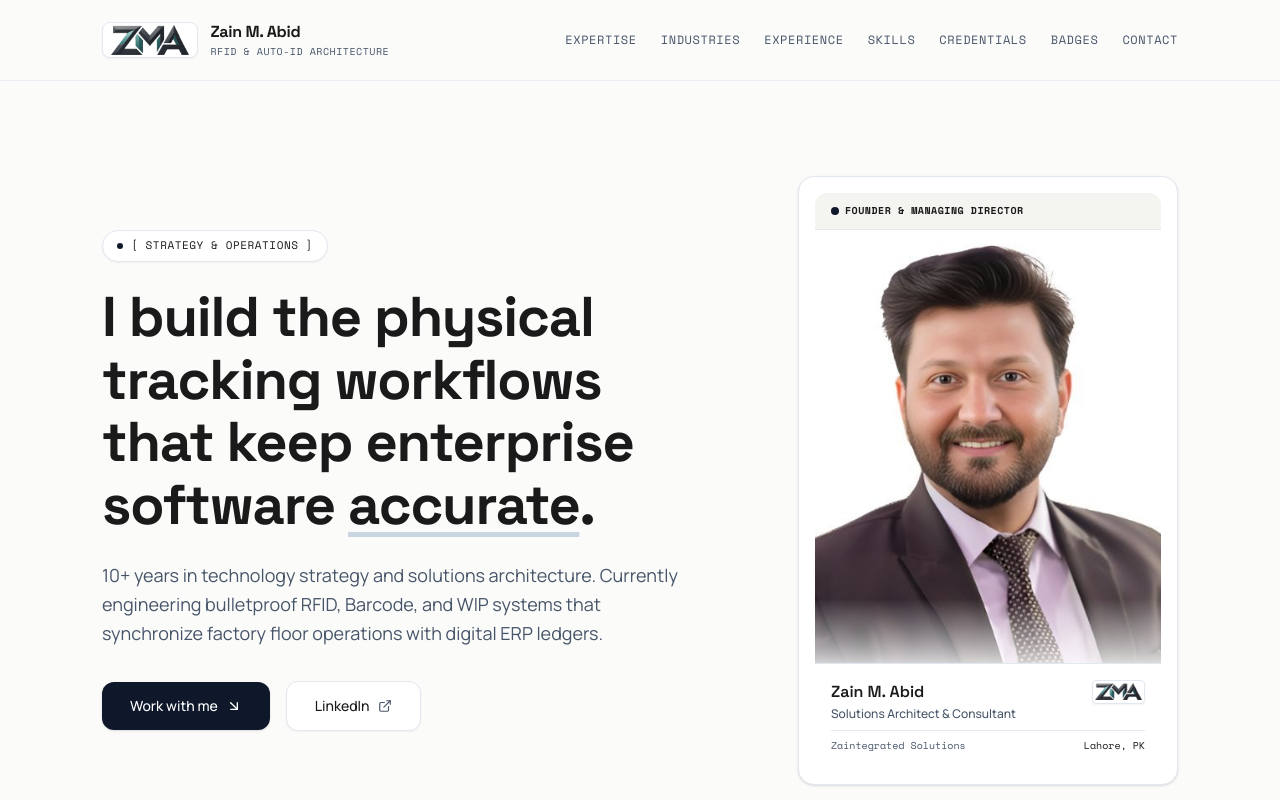
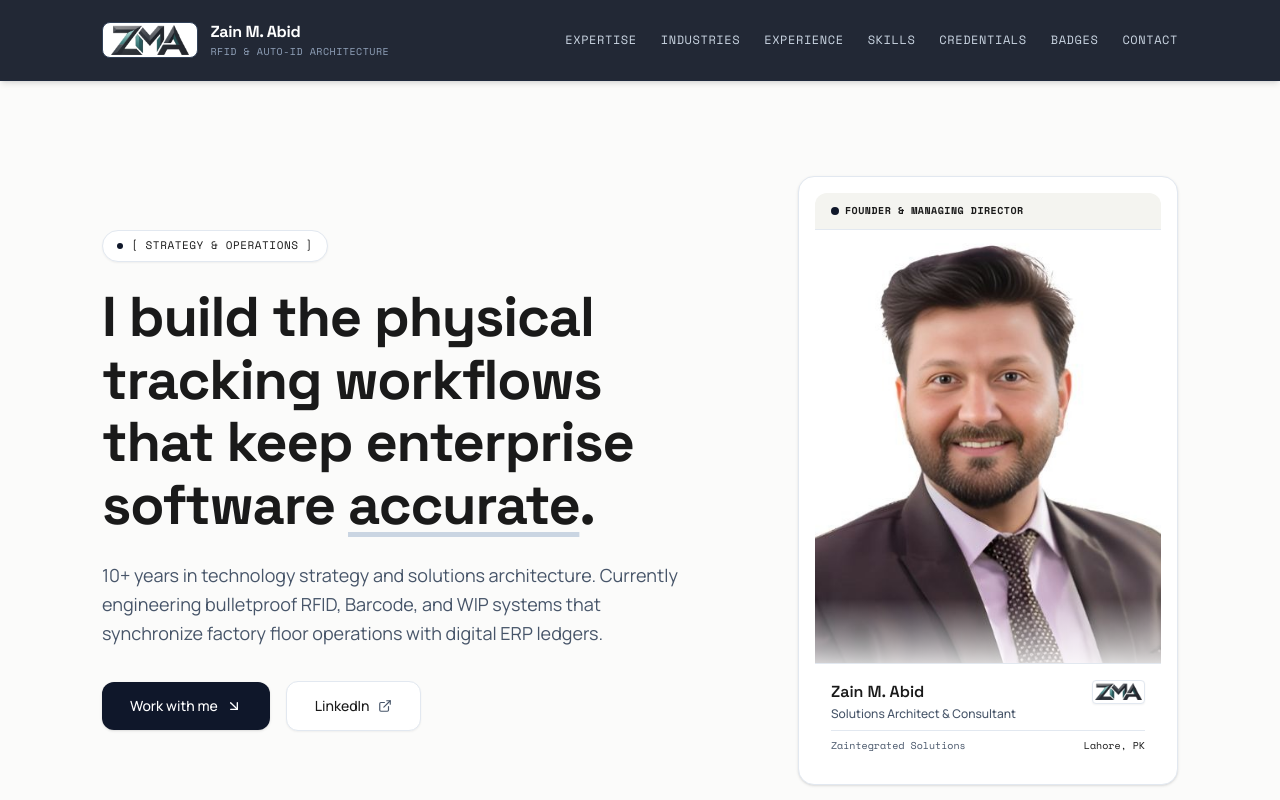
Before and after one commit to zainmabid/myportfolio, a React (Vite) app: page / in a window 1280 px wide. Shown: the top 800 px of the page. Built offline with nearby package versions, Linux system fonts and the light colour scheme.

Commit message:
feat(navbar): dynamic adaptive navbar contrast (dark navbar on light sections, light navbar on dark sections) with synchronized readable typography

```diff
--- a/src/components/Brands.tsx
+++ b/src/components/Brands.tsx
@@ -61,7 +61,7 @@ export const Brands: React.FC = () => {
   }, [brands]);
 
   return (
-    <section className="py-28 sm:py-36 border-b border-slate-800 bg-[#0F172A] overflow-hidden">
+    <section data-section-theme="dark" className="py-28 sm:py-36 border-b border-slate-800 bg-[#0F172A] overflow-hidden">
       {/* Section Header */}
       <div className="max-w-[1140px] mx-auto px-4 sm:px-6 lg:px-8 mb-12 sm:mb-16 text-left">
         <div className="max-w-3xl">
--- a/src/components/Certifications.tsx
+++ b/src/components/Certifications.tsx
@@ -49,7 +49,7 @@ export const Certifications: React.FC = () => {
   const hasMoreThanLimit = filteredItems.length > 16;
 
   return (
-    <section id="credentials" className="py-28 sm:py-36 border-b border-slate-800 bg-[#0F172A] text-white">
+    <section id="credentials" data-section-theme="dark" className="py-28 sm:py-36 border-b border-slate-800 bg-[#0F172A] text-white">
       <div className="max-w-[1140px] mx-auto px-4 sm:px-6 lg:px-8 text-left">
         {/* Section Heading */}
         <div className="max-w-2xl mb-12">
--- a/src/components/Contact.tsx
+++ b/src/components/Contact.tsx
@@ -17,7 +17,7 @@ export const Contact: React.FC = () => {
   };
 
   return (
-    <footer id="contact" className="py-28 sm:py-36 bg-[#FBFBFA] text-left border-t border-[#E2E8F0] text-[#1A1A1A]">
+    <footer id="contact" data-section-theme="light" className="py-28 sm:py-36 bg-[#FBFBFA] text-left border-t border-[#E2E8F0] text-[#1A1A1A]">
       <div className="max-w-[1140px] mx-auto px-4 sm:px-6 lg:px-8">
         {/* Bold, Simple, Highly Professional Closure Block - Dark Executive Card */}
         <div className="p-8 sm:p-12 lg:p-14 rounded-2xl bg-[#0F172A] border border-slate-800 shadow-xl relative overflow-hidden text-left">
--- a/src/components/Education.tsx
+++ b/src/components/Education.tsx
@@ -7,7 +7,7 @@ export const Education: React.FC = () => {
   const { education } = PORTFOLIO_DATA;
 
   return (
-    <section id="education" className="py-28 sm:py-36 border-b border-slate-800 bg-[#0F172A] text-white">
+    <section id="education" data-section-theme="dark" className="py-28 sm:py-36 border-b border-slate-800 bg-[#0F172A] text-white">
       <div className="max-w-[1140px] mx-auto px-4 sm:px-6 lg:px-8 text-left">
         {/* Section Heading */}
         <div className="max-w-3xl mb-14">
--- a/src/components/Experience.tsx
+++ b/src/components/Experience.tsx
@@ -12,7 +12,7 @@ export const Experience: React.FC = () => {
   const selectedIdx = experience.findIndex((item) => item.id === selectedId);
 
   return (
-    <section id="experience" className="py-28 sm:py-36 border-b border-slate-800 bg-[#0F172A] text-white">
+    <section id="experience" data-section-theme="dark" className="py-28 sm:py-36 border-b border-slate-800 bg-[#0F172A] text-white">
       <div className="max-w-[1140px] mx-auto px-4 sm:px-6 lg:px-8 text-left">
         {/* Section Tag Capsule */}
         <div className="mb-4">
--- a/src/components/GoogleBadges.tsx
+++ b/src/components/GoogleBadges.tsx
@@ -39,7 +39,7 @@ export const GoogleBadges: React.FC = () => {
   const activeIdx = filteredBadges.findIndex((b) => b.id === activeBadge?.id);
 
   return (
-    <section id="badges" className="py-28 sm:py-36 border-b border-[#E2E8F0] bg-[#FBFBFA]">
+    <section id="badges" data-section-theme="light" className="py-28 sm:py-36 border-b border-[#E2E8F0] bg-[#FBFBFA]">
       <div className="max-w-[1140px] mx-auto px-4 sm:px-6 lg:px-8 text-left">
         {/* Section Heading & Verification Profile CTA */}
         <div className="flex flex-col lg:flex-row lg:items-end justify-between gap-8 mb-12">
--- a/src/components/Hero.tsx
+++ b/src/components/Hero.tsx
@@ -39,7 +39,7 @@ export const Hero: React.FC = () => {
   };
 
   return (
-    <section className="pt-32 pb-24 sm:pt-44 sm:pb-36 border-b border-[#E2E8F0] bg-[#FBFBFA]">
+    <section data-section-theme="light" className="pt-32 pb-24 sm:pt-44 sm:pb-36 border-b border-[#E2E8F0] bg-[#FBFBFA]">
       <motion.div
         className="max-w-[1140px] mx-auto px-4 sm:px-6 lg:px-8 text-left"
         variants={containerVariants}
--- a/src/components/Industries.tsx
+++ b/src/components/Industries.tsx
@@ -49,7 +49,7 @@ export const Industries: React.FC = () => {
   };
 
   return (
-    <section id="industries" className="py-28 sm:py-36 border-b border-[#E2E8F0] bg-[#FBFBFA]">
+    <section id="industries" data-section-theme="light" className="py-28 sm:py-36 border-b border-[#E2E8F0] bg-[#FBFBFA]">
       <div className="max-w-[1140px] mx-auto px-4 sm:px-6 lg:px-8 text-left">
         {/* Section Heading */}
         <div className="max-w-2xl mb-14">
--- a/src/components/Navbar.tsx
+++ b/src/components/Navbar.tsx
@@ -5,14 +5,58 @@ import { PORTFOLIO_DATA } from '@/data/content';
 export const Navbar: React.FC = () => {
   const [mobileOpen, setMobileOpen] = useState(false);
   const [scrolled, setScrolled] = useState(false);
+  // navbarTheme is 'dark' when section background is light,
+  // and 'light' when section background is dark.
+  const [navbarTheme, setNavbarTheme] = useState<'light' | 'dark'>('dark');
 
   useEffect(() => {
+    let ticking = false;
+
+    const updateNavbarTheme = () => {
+      setScrolled(window.scrollY > 20);
+
+      // Check which section is directly behind the navbar (check at y = 50px from top)
+      const checkY = 50;
+      const sections = document.querySelectorAll<HTMLElement>('[data-section-theme]');
+
+      let currentSectionTheme: 'light' | 'dark' = 'light'; // Default for Hero section at top
+
+      for (let i = 0; i < sections.length; i++) {
+        const rect = sections[i].getBoundingClientRect();
+        if (rect.top <= checkY && rect.bottom > checkY) {
+          currentSectionTheme = (sections[i].dataset.sectionTheme as 'light' | 'dark') || 'light';
+          break;
+        }
+      }
+
+      // Dynamic inversion rule:
+      // If section background is light => navbar is dark
+      // If section background is dark  => navbar is light
+      const nextNavbarTheme = currentSectionTheme === 'light' ? 'dark' : 'light';
+      setNavbarTheme(nextNavbarTheme);
+      ticking = false;
+    };
+
     const handleScroll = () => {
-      setScrolled(window.scrollY > 20);
+      if (!ticking) {
+        window.requestAnimationFrame(updateNavbarTheme);
+        ticking = true;
+      }
     };
-    window.addEventListener('scroll', handleScroll);
-    return () => window.removeEventListener('scroll', handleScroll);
+
+    // Run on initial render
+    updateNavbarTheme();
+
+    window.addEventListener('scroll', handleScroll, { passive: true });
+    window.addEventListener('resize', handleScroll, { passive: true });
+
+    return () => {
+      window.removeEventListener('scroll', handleScroll);
+      window.removeEventListener('resize', handleScroll);
+    };
   }, []);
+
+  const isDark = navbarTheme === 'dark';
 
   const navLinks = [
     { label: 'Expertise', href: '#expertise' },
@@ -26,10 +70,14 @@ export const Navbar: React.FC = () => {
 
   return (
     <header
-      className={`fixed top-0 left-0 right-0 z-40 transition-all duration-200 ${
-        scrolled
-          ? 'bg-[#FBFBFA]/95 backdrop-blur-md border-b border-[#E2E8F0] shadow-xs'
-          : 'bg-[#FBFBFA]/85 backdrop-blur-xs border-b border-[#E2E8F0]/70'
+      className={`fixed top-0 left-0 right-0 z-40 transition-colors duration-300 ${
+        isDark
+          ? scrolled
+            ? 'bg-[#0B1120]/95 backdrop-blur-md border-b border-slate-800 shadow-lg'
+            : 'bg-[#0B1120]/90 backdrop-blur-md border-b border-slate-800/80 shadow-md'
+          : scrolled
+            ? 'bg-[#FBFBFA]/95 backdrop-blur-md border-b border-[#E2E8F0] shadow-sm'
+            : 'bg-[#FBFBFA]/90 backdrop-blur-md border-b border-[#E2E8F0]/80 shadow-xs'
       }`}
     >
       <div className="max-w-[1140px] mx-auto px-4 sm:px-6 lg:px-8">
@@ -40,7 +88,13 @@ export const Navbar: React.FC = () => {
             className="flex items-center gap-3 group focus-visible:outline-none"
             aria-label="Back to top"
           >
-            <div className="h-8 sm:h-9 px-2 py-0.5 rounded-lg bg-white border border-[#E2E8F0] shadow-xs flex items-center justify-center shrink-0 group-hover:border-slate-400 transition-all">
+            <div
+              className={`h-8 sm:h-9 px-2 py-0.5 rounded-lg bg-white shadow-xs flex items-center justify-center shrink-0 transition-all ${
+                isDark
+                  ? 'border border-slate-700 group-hover:border-slate-500'
+                  : 'border border-[#E2E8F0] group-hover:border-slate-400'
+              }`}
+            >
               <img
                 src="/logos/zma.png"
                 alt="ZMA"
@@ -48,10 +102,20 @@ export const Navbar: React.FC = () => {
               />
             </div>
             <div className="flex flex-col text-left">
-              <span className="font-heading font-extrabold text-sm sm:text-base tracking-[-0.02em] text-[#1A1A1A] group-hover:text-slate-700 transition-colors">
+              <span
+                className={`font-heading font-extrabold text-sm sm:text-base tracking-[-0.02em] transition-colors ${
+                  isDark
+                    ? 'text-white group-hover:text-slate-200'
+                    : 'text-[#1A1A1A] group-hover:text-slate-700'
+                }`}
+              >
                 {PORTFOLIO_DATA.person.name}
               </span>
-              <span className="font-mono text-[9px] sm:text-[10px] uppercase tracking-wider text-[#475569]">
+              <span
+                className={`font-mono text-[9px] sm:text-[10px] uppercase tracking-wider transition-colors ${
+                  isDark ? 'text-slate-400' : 'text-[#475569]'
+                }`}
+              >
                 RFID &amp; Auto-ID Architecture
               </span>
             </div>
@@ -64,7 +128,11 @@ export const Navbar: React.FC = () => {
                 <a
                   key={link.href}
                   href={link.href}
-                  className="text-xs uppercase font-mono tracking-wider text-[#475569] hover:text-[#1A1A1A] transition-colors font-medium py-1"
+                  className={`text-xs uppercase font-mono tracking-wider transition-colors font-medium py-1 ${
+                    isDark
+                      ? 'text-slate-300 hover:text-white'
+                      : 'text-[#475569] hover:text-[#1A1A1A]'
+                  }`}
                 >
                   {link.label}
                 </a>
@@ -76,7 +144,11 @@ export const Navbar: React.FC = () => {
           <div className="flex items-center md:hidden">
             <button
               onClick={() => setMobileOpen(!mobileOpen)}
-              className="p-2 rounded-lg border border-[#E2E8F0] bg-white text-[#1A1A1A]"
+              className={`p-2 rounded-lg border transition-colors ${
+                isDark
+                  ? 'border-slate-700 bg-slate-800 text-white hover:bg-slate-700'
+                  : 'border-[#E2E8F0] bg-white text-[#1A1A1A] hover:bg-slate-100'
+              }`}
               aria-label="Toggle navigation menu"
               aria-expanded={mobileOpen}
             >
@@ -88,14 +160,24 @@ export const Navbar: React.FC = () => {
 
       {/* Mobile Drawer */}
       {mobileOpen && (
-        <div className="md:hidden border-b border-[#E2E8F0] bg-[#FBFBFA] px-6 py-4 space-y-3 shadow-lg text-left">
+        <div
+          className={`md:hidden border-b px-6 py-4 space-y-3 shadow-lg text-left transition-colors ${
+            isDark
+              ? 'border-slate-800 bg-[#0B1120]'
+              : 'border-[#E2E8F0] bg-[#FBFBFA]'
+          }`}
+        >
           <nav className="flex flex-col space-y-2.5">
             {navLinks.map((link) => (
               <a
                 key={link.href}
                 href={link.href}
                 onClick={() => setMobileOpen(false)}
-                className="font-mono text-xs uppercase tracking-wider text-[#475569] hover:text-[#1A1A1A] py-1.5 transition-colors"
+                className={`font-mono text-xs uppercase tracking-wider py-1.5 transition-colors ${
+                  isDark
+                    ? 'text-slate-300 hover:text-white'
+                    : 'text-[#475569] hover:text-[#1A1A1A]'
+                }`}
               >
                 {link.label}
               </a>
--- a/src/components/PhilosophyCallout.tsx
+++ b/src/components/PhilosophyCallout.tsx
@@ -17,6 +17,7 @@ export const PhilosophyCallout: React.FC = () => {
   return (
     <section
       ref={containerRef}
+      data-section-theme="dark"
       className="py-28 sm:py-36 lg:py-40 border-y border-slate-800 bg-[#0F172A] relative overflow-hidden"
     >
       <div className="max-w-[1000px] mx-auto px-4 sm:px-6 lg:px-8 text-center">
--- a/src/components/Projects.tsx
+++ b/src/components/Projects.tsx
@@ -37,7 +37,7 @@ export const Projects: React.FC = () => {
   };
 
   return (
-    <section id="work" className="py-28 sm:py-36 border-b border-[#E2E8F0] bg-[#FBFBFA]">
+    <section id="work" data-section-theme="light" className="py-28 sm:py-36 border-b border-[#E2E8F0] bg-[#FBFBFA]">
       <div id="expertise" className="max-w-[1140px] mx-auto px-4 sm:px-6 lg:px-8 text-left">
         {/* Section Heading */}
         <div className="max-w-2xl mb-14">
--- a/src/components/Skills.tsx
+++ b/src/components/Skills.tsx
@@ -13,7 +13,7 @@ export const Skills: React.FC = () => {
   const { skillGroups } = PORTFOLIO_DATA;
 
   return (
-    <section id="skills" className="py-28 sm:py-36 border-b border-[#E2E8F0] bg-[#FBFBFA]">
+    <section id="skills" data-section-theme="light" className="py-28 sm:py-36 border-b border-[#E2E8F0] bg-[#FBFBFA]">
       <div className="max-w-[1140px] mx-auto px-4 sm:px-6 lg:px-8 text-left">
         {/* Section Heading */}
         <div className="max-w-2xl mb-14">
```
